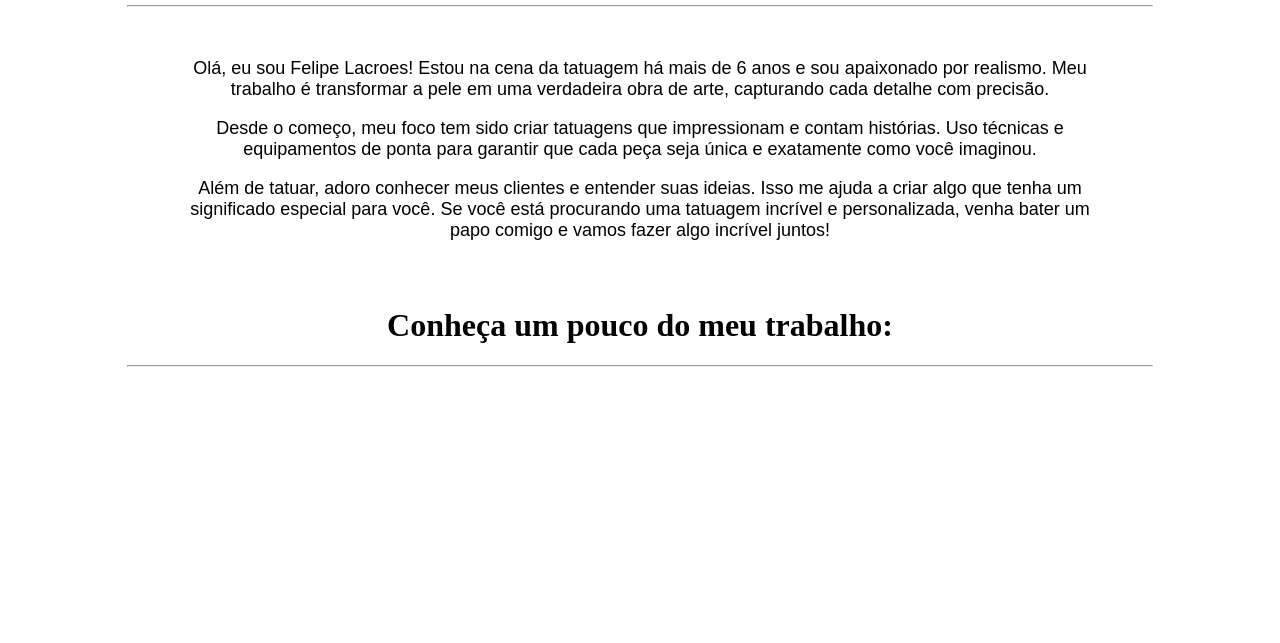
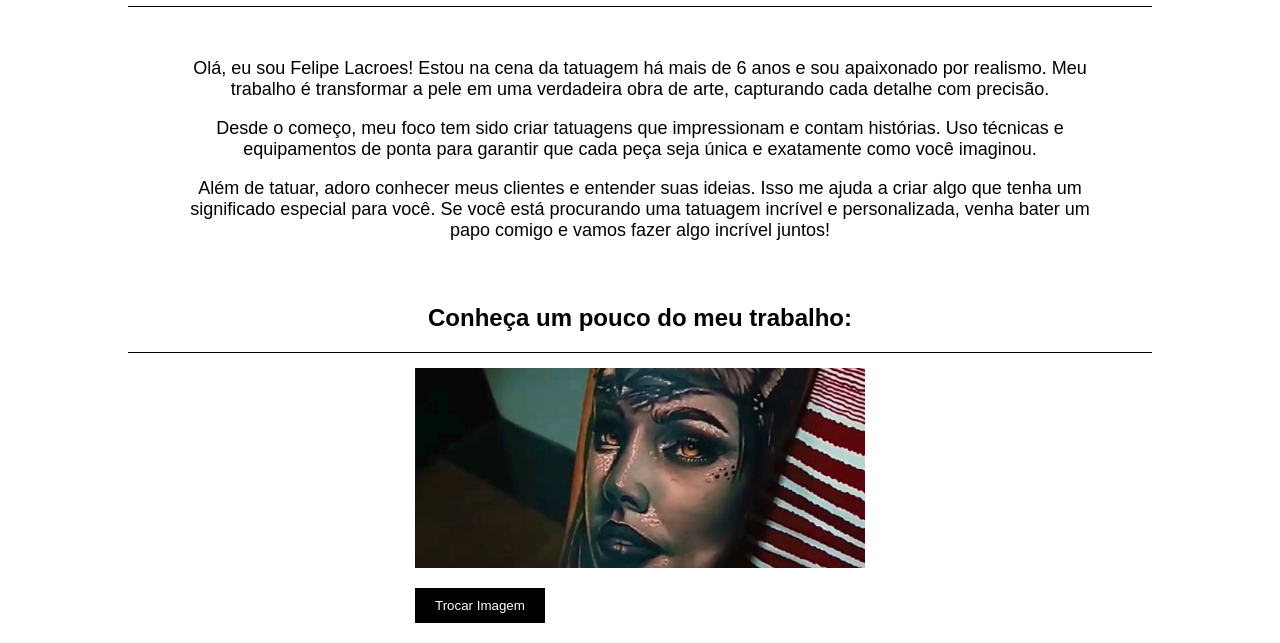
Before and after one commit to RenanMorata/RenanMorata.github.io, a plain HTML site: page index.html in a window 1280 px wide. Shown: the part 715-1358 px from the top of the page. Before the commit the page ends 1090 px from the top, so only its background shows below. Drawn offline with Linux system fonts and the light colour scheme; a web font is replaced by a local one.

Commit message:
carrossel

```diff
--- a/index.css
+++ b/index.css
@@ -3,7 +3,7 @@ body {
     font-family: Arial, Helvetica, sans-serif;
 }
 
-.cabeçalho {
+.cabecalho {
     position: relative;
     width: 100%;
 }
@@ -24,30 +24,91 @@ body {
 h1 {
     text-align: center;
     font-weight: bolder;
-    font-family: "Style Script";
+    font-family: "Style Script", cursive; /* Adicionado fallback */
 }
-h2{
+
+h2 {
     text-align: center;
     font-family: Arial, Helvetica, sans-serif;
-    font-weight: bolder
+    font-weight: bolder;
 }
-hr{
-    height: 0,5px;
+
+hr {
+    height: 0.5px; /* Correto */
     width: 80%;
     background-color: black;
-
+    border: none; /* Para remover a borda padrão */
 }
 
 .text {
     text-align: center;
-    font-family: "arial";
+    font-family: Arial, Helvetica, sans-serif;
 }
 
-.texto{
-    padding: 2% 14% 2% 14%;
+.texto {
+    padding: 2% 14%;
 }
 
-p{
-    font-family: "palanquin Dark";
+p {
+    font-family: "Palanquin Dark", sans-serif; /* Adicionado fallback */
     font-size: large;
+    text-align: center; /* Adicionado aqui para centralizar textos */
 }
+.carrossel {
+    display: block;
+    height: 200px;
+    width: 450px;
+    margin: 15px auto;
+    position: relative;
+}
+
+.carrossel input {
+    display: none; /* Esconde os inputs */
+}
+
+.carrossel ul {
+    padding: 0;
+    margin: 0;
+    position: relative;
+    height: 100%;
+}
+
+.carrossel li {
+    list-style: none;
+    position: absolute;
+    top: 0;
+    left: 0;
+    height: 100%;
+    width: 100%;
+    opacity: 0;
+    visibility: hidden;
+    transition: opacity 0.5s;
+}
+
+.carrossel li img {
+    height: 100%;
+    width: 100%;
+    object-fit: cover; /* Mantém a proporção da imagem */
+}
+
+#img1:checked ~ ul li:nth-child(1),
+#img2:checked ~ ul li:nth-child(2),
+#img3:checked ~ ul li:nth-child(3) {
+    opacity: 1;
+    visibility: visible;
+}
+
+.controls {
+    text-align: center;
+    margin-top: 10px;
+}
+
+.btn-trocar {
+    display: inline-block;
+    margin: 20px auto;
+    padding: 10px 20px;
+    background-color: #000;
+    color: white;
+    border: none;
+    cursor: pointer;
+}
--- a/index.html
+++ b/index.html
@@ -1,5 +1,5 @@
 <!DOCTYPE html>
-<html lang="en">
+<html lang="pt-BR">
 <head>
     <meta charset="UTF-8">
     <meta name="viewport" content="width=device-width, initial-scale=1.0">
@@ -10,19 +10,33 @@
     <link href="https://fonts.googleapis.com/css2?family=Style+Script&display=swap" rel="stylesheet">
 </head>
 <body>
-    <div class="cabeçalho">
-        <img src="imagens/tatuando.jpeg" alt="Imagem de fundo" class="imagem-fundo">
-        <img src="imagens/logo.svg" alt="Logo" class="logo">
-    </div>
-    <h1>Conheça a minha história: </h1>
+    <header class="cabecalho">
+        <img src="imagens/tatuando.jpeg" alt="Imagem de fundo com tatuagem" class="imagem-fundo">
+        <img src="imagens/logo.svg" alt="Logo do artista" class="logo">
+    </header>
+    <h1>Conheça a minha história:</h1>
     <hr>
     <div class="texto">
         <p class="text">Olá, eu sou Felipe Lacroes! Estou na cena da tatuagem há mais de 6 anos e sou apaixonado por realismo. Meu trabalho é transformar a pele em uma verdadeira obra de arte, capturando cada detalhe com precisão.</p>
         <p class="text">Desde o começo, meu foco tem sido criar tatuagens que impressionam e contam histórias. Uso técnicas e equipamentos de ponta para garantir que cada peça seja única e exatamente como você imaginou.</p>
         <p class="text">Além de tatuar, adoro conhecer meus clientes e entender suas ideias. Isso me ajuda a criar algo que tenha um significado especial para você. Se você está procurando uma tatuagem incrível e personalizada, venha bater um papo comigo e vamos fazer algo incrível juntos!</p>
     </div>
-    <h1>Conheça um pouco do meu trabalho: </h1>
+    <h2>Conheça um pouco do meu trabalho:</h2>
     <hr>
+    <div class="carrossel">
+        <input type="radio" name="carrossel" id="img1" checked>
+        <input type="radio" name="carrossel" id="img2">
+        <input type="radio" name="carrossel" id="img3">
+
+        <ul>
+            <li><img src="imagens/img1.jpg" alt="Tatuagem 1"></li>
+            <li><img src="imagens/img2.jpg" alt="Tatuagem 2"></li>
+            <li><img src="imagens/img3.jpg" alt="Tatuagem 3"></li>
+        </ul>
+
+        <button class="btn-trocar" onclick="document.getElementById('img2').checked ? document.getElementById('img3').checked = true : document.getElementById('img2').checked = true">Trocar Imagem</button>
+    </div>
+
 
 </body>
 </html>
```
Also changed, not shown: imagens/img1.jpg (added), imagens/img2.jpg (added), imagens/img3.jpg (added).
